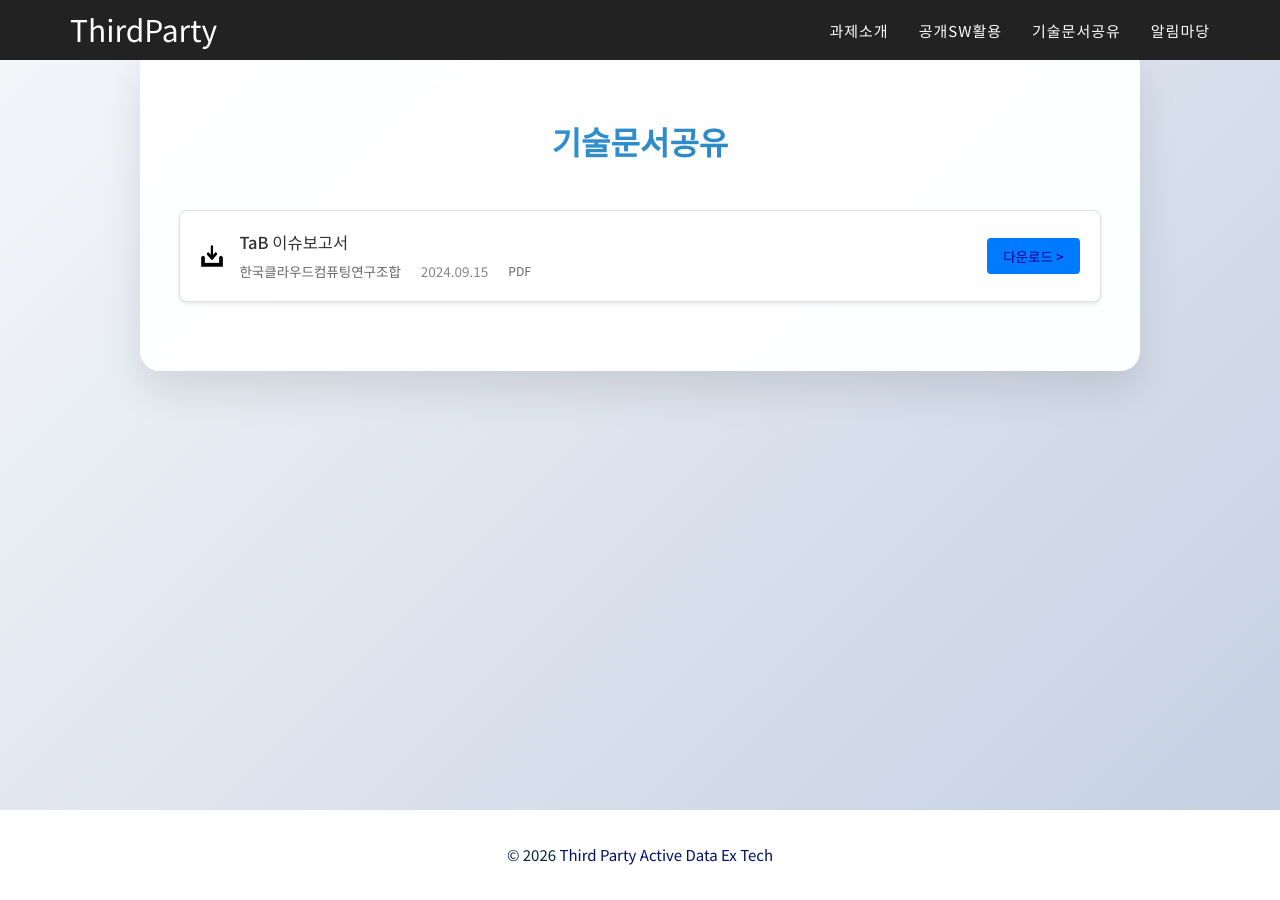
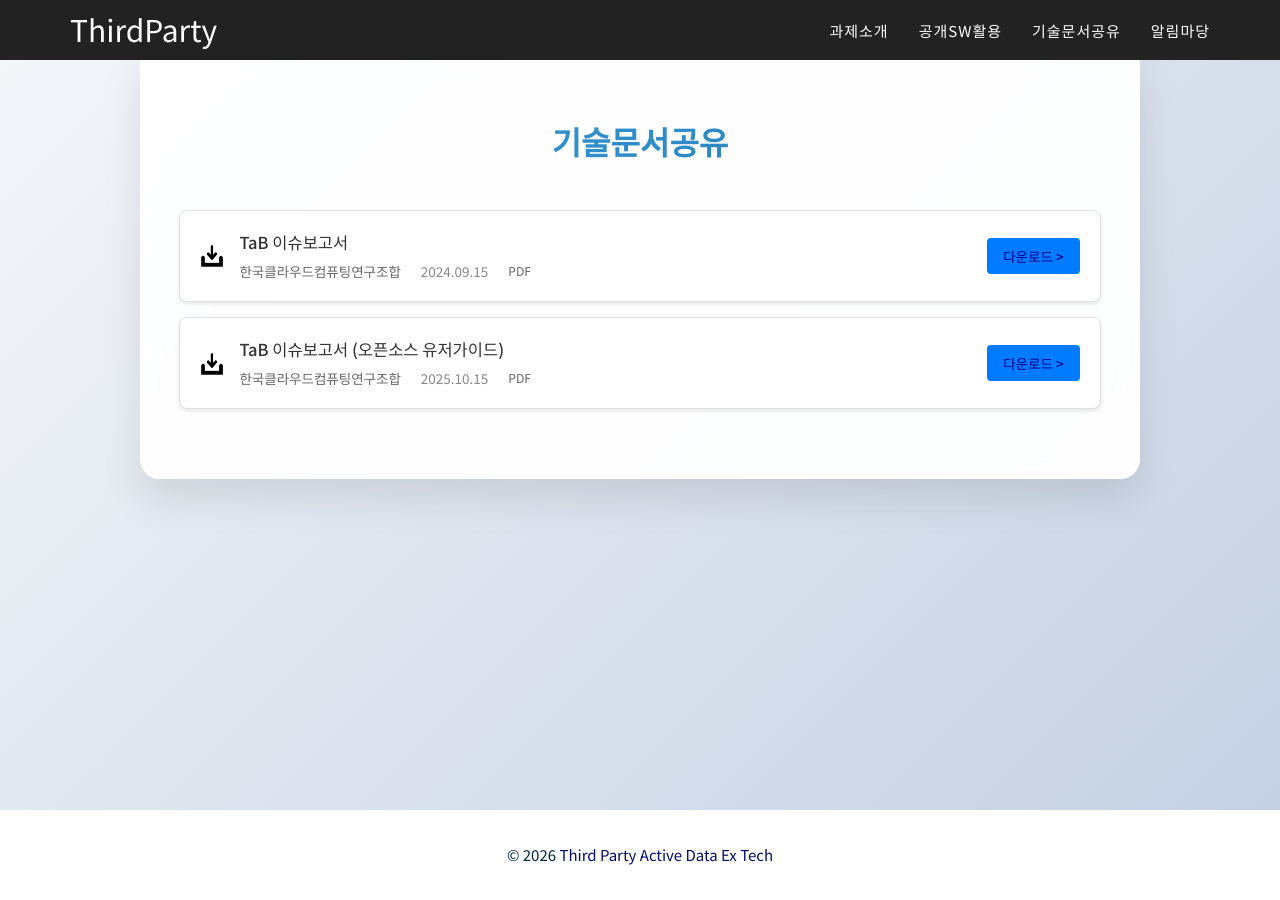
Before and after one commit to ThirdActiveDataExTech/ThirdActiveDataExTech.github.io, a Jekyll site: the page built from 2016_pages/tech-share.html, in a window 1280 px wide. Built offline with Jekyll 4.4.1, drawn with Linux system fonts in a browser that asks for light colours.

Commit message:
2차년도 TaB 이슈보고서를 기술문서공유에 추가
Co-authored-by: Cursor <cursoragent@cursor.com>

```diff
--- a/2016_pages/tech-share.html
+++ b/2016_pages/tech-share.html
@@ -26,6 +26,24 @@ title: 기술문서공유
                 </div>
                 <div class="document-download">
                     <a href="/files/TechnologyAndBusinessIssueReport.pdf" download="기술보고서.pdf" class="download-btn">
+                        다운로드 >
+                    </a>
+                </div>
+            </div>
+            <div class="document-card">
+                <div class="document-icon">
+                    <img src="/css/2016_style/img/download_icon.png" alt="PDF" style="width: 24px; height: 24px;">
+                </div>
+                <div class="document-info">
+                    <div class="document-title">TaB 이슈보고서 (오픈소스 유저가이드)</div>
+                    <div class="document-details">
+                        <span class="issuing-org">한국클라우드컴퓨팅연구조합</span>
+                        <span class="issue-date">2025.10.15</span>
+                        <span class="format">PDF</span>
+                    </div>
+                </div>
+                <div class="document-download">
+                    <a href="/files/TechnologyAndBusinessIssueReport_2025-002.pdf" download="기술보고서_2025-002.pdf" class="download-btn">
                         다운로드 >
                     </a>
                 </div>
```
Also changed, not shown: 1 other file.
